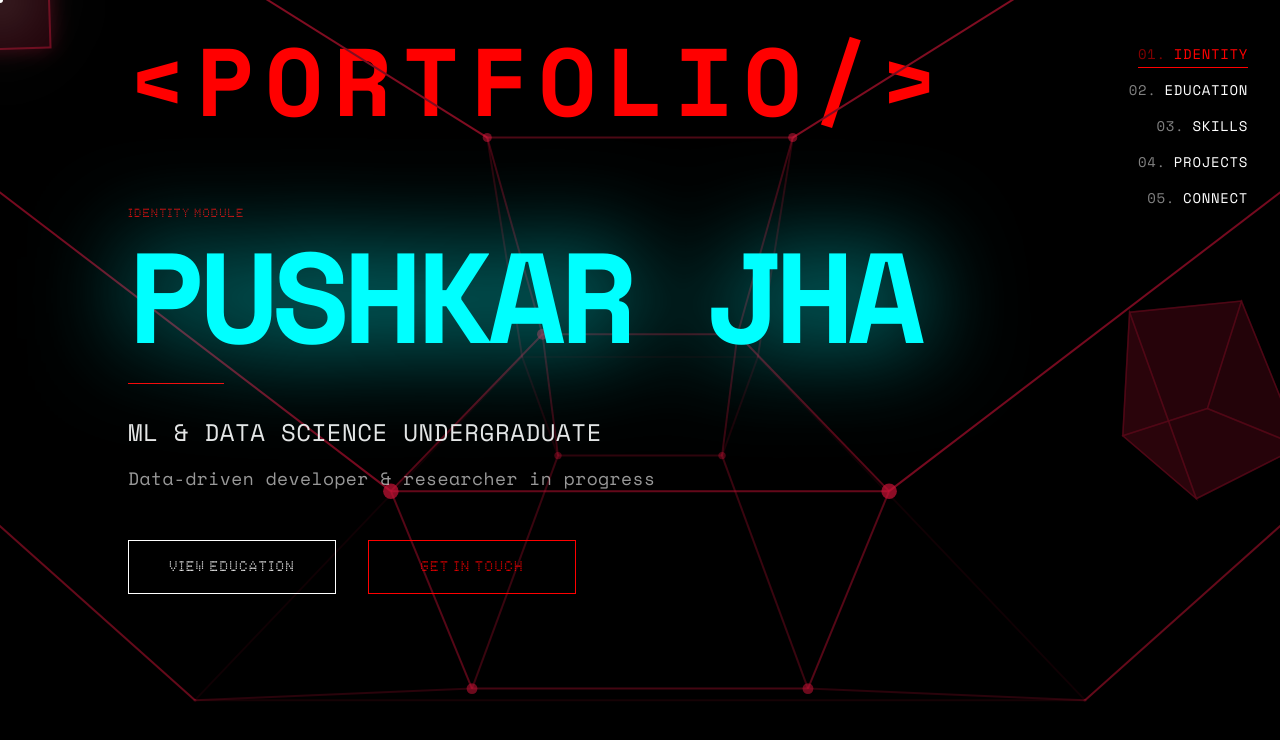
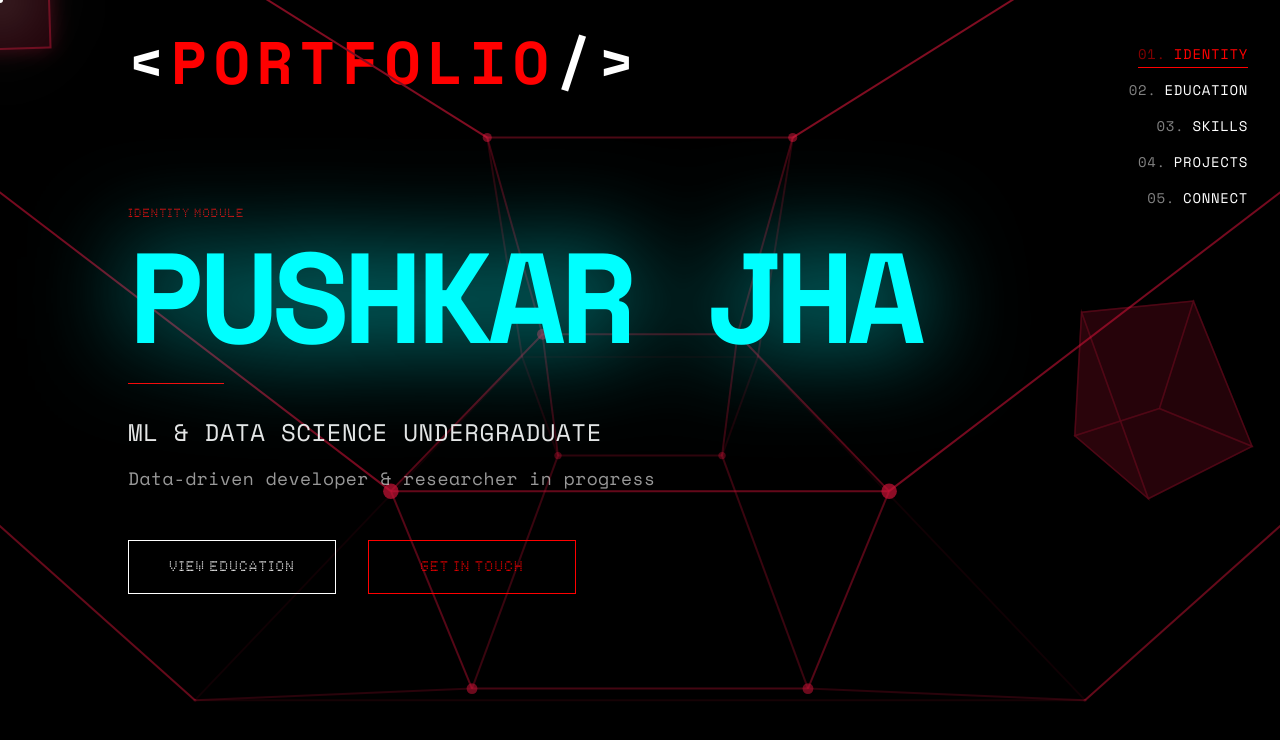
Before and after one commit to entr0py-y/Endeavor, a Next.js app: page / in a window 1280 px wide. Shown: the top 740 px of the page. Built offline with nearby package versions, Linux system fonts and the light colour scheme.

Commit message:
style: refine header, fix navigation drift, adjust prism position

```diff
--- a/pages/index.tsx
+++ b/pages/index.tsx
@@ -81,8 +81,10 @@ export default function Home() {
     if (index !== -1) {
       setCurrentSectionIndex(index);
       // Mobile fallback
-      const el = document.getElementById(id);
-      if (el) el.scrollIntoView({ behavior: 'smooth' });
+      if (window.innerWidth < 768) {
+        const el = document.getElementById(id);
+        if (el) el.scrollIntoView({ behavior: 'smooth' });
+      }
     }
   };
 
@@ -113,7 +115,7 @@ export default function Home() {
 
   return (
     <div
-      className="h-screen w-full bg-nothing-black font-space-mono relative no-scrollbar cursor-none overflow-y-scroll md:overflow-hidden snap-y snap-mandatory scroll-smooth"
+      className="h-[100dvh] w-full bg-nothing-black font-space-mono relative no-scrollbar cursor-none overflow-y-scroll md:overflow-hidden md:snap-none snap-y snap-mandatory scroll-smooth"
       onClick={handleGlobalClick}
     >
       {/* Background Elements */}
@@ -147,8 +149,8 @@ export default function Home() {
 
       {/* Navigation Header */}
       <nav className="fixed top-0 left-0 right-0 z-[100] w-full px-6 md:pl-32 pr-8 py-8 flex justify-between items-start text-white mix-blend-difference pointer-events-none">
-        <div className={`font-bold tracking-widest text-5xl md:text-7xl lg:text-8xl leading-none pointer-events-auto cursor-default text-nothing-red transition-opacity duration-500 ${currentSectionIndex === 0 ? 'opacity-100' : 'opacity-0'}`}>
-          &lt;PORTFOLIO/&gt;
+        <div className={`font-bold tracking-widest text-4xl md:text-6xl leading-none pointer-events-auto cursor-default text-nothing-red transition-opacity duration-500 ${currentSectionIndex === 0 ? 'opacity-100' : 'opacity-0'}`}>
+          <span className="text-white">&lt;</span>PORTFOLIO<span className="text-white">/&gt;</span>
         </div>
         <div className="hidden md:flex flex-col items-end gap-2 text-sm tracking-wider pt-2 pointer-events-auto">
           {sections.map((item, index) => (
@@ -174,7 +176,7 @@ export default function Home() {
         {/* Screen 1: Identity */}
         <section id="identity" className="snap-start h-screen w-full flex flex-col items-start justify-center p-6 md:pl-32 relative z-10 overflow-hidden">
           {/* 3D Object: Prism on Right for Identity */}
-          <div className="absolute right-20 top-1/2 -translate-y-1/2 hidden md:block pointer-events-none">
+          <div className="absolute right-10 md:right-32 top-1/2 -translate-y-1/2 hidden md:block pointer-events-none">
             <RotatingPrism scale={1.5} />
           </div>
 
```
